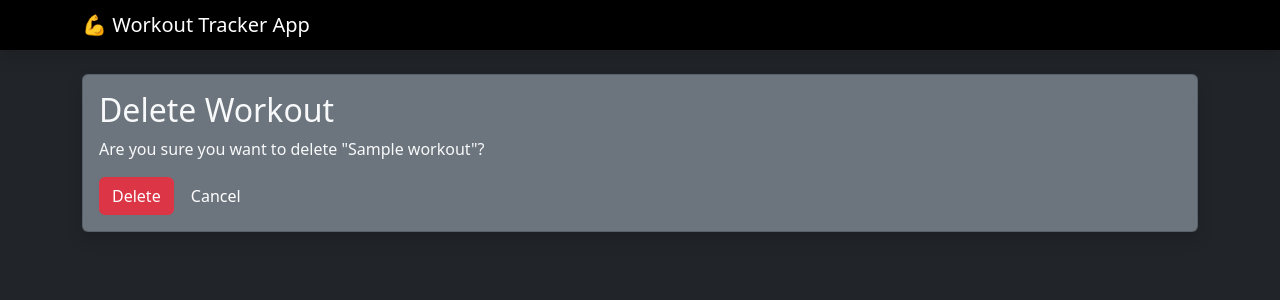
After one commit to DarthCookie45/Workout-tracker-app, a Django app: page /delete/1/ in a window 1280 px wide. The commit adds this page. Shown: the top 300 px of the page. Run offline with Django 5.2, Linux system fonts and the light colour scheme; tables that the repository leaves empty hold one stand-in row (values such as "Sample post").

Commit message:
Add workout edit and delete capability

```diff
--- /dev/null
+++ b/tracker/templates/tracker/delete_workout.html
@@ -0,0 +1,29 @@
+{% extends "tracker/base.html" %}
+
+{% block content %}
+
+<div class="card bg-secondary text-light shadow">
+
+<div class="card-body">
+
+    <h2>Delete Workout</h2>
+
+    <p>
+        Are you sure you want to delete "{{ workout.workout_name }}"?
+    </p>
+
+    <form method="POST">
+
+        {% csrf_token %}
+
+        <button type="submit" class="btn btn-danger">
+            Delete
+        </button>
+
+        <a href="{% url 'home' %}" class="btn btn-secondary">
+            Cancel
+        </a>
+</div>
+</div>
+
+{% endblock %}
--- a/tracker/urls.py
+++ b/tracker/urls.py
@@ -3,4 +3,16 @@ from . import views
 
 urlpatterns = [
     path('', views.home, name='home'),
+
+    path(
+        'edit/<int:workout_id>/',
+        views.edit_workout,
+        name='edit_workout'
+    ),
+
+    path(
+        'delete/<int:workout_id>/',
+        views.delete_workout,
+        name='delete_workout'
+    ),
 ]
--- a/tracker/views.py
+++ b/tracker/views.py
@@ -24,3 +24,38 @@ def home(request):
     }
 
     return render(request, 'tracker/home.html', context)
+
+def edit_workout(request, workout_id):
+
+    workout = Workout.objects.get(id=workout_id)
+
+    if request.method == 'POST':
+
+        form = WorkoutForm(request.POST, instance=workout)
+
+        if form.is_valid():
+            form.save()
+            return redirect('home')
+
+    else:
+        form = WorkoutForm(instance=workout)
+
+    context = {
+        'form': form
+    }
+
+    return render(request, 'tracker/edit_workout.html', context)
+
+def delete_workout(request, workout_id):
+
+    workout = Workout.objects.get(id=workout_id)
+
+    if request.method == 'POST':
+        workout.delete()
+        return redirect('home')
+
+    context = {
+        'workout': workout
+    }
+
+    return render(request, 'tracker/delete_workout.html', context)
```
Also changed, not shown: tracker/templates/tracker/edit_workout.html (added, +15 -0 lines), tracker/templates/tracker/home.html (+14 -0 lines).
